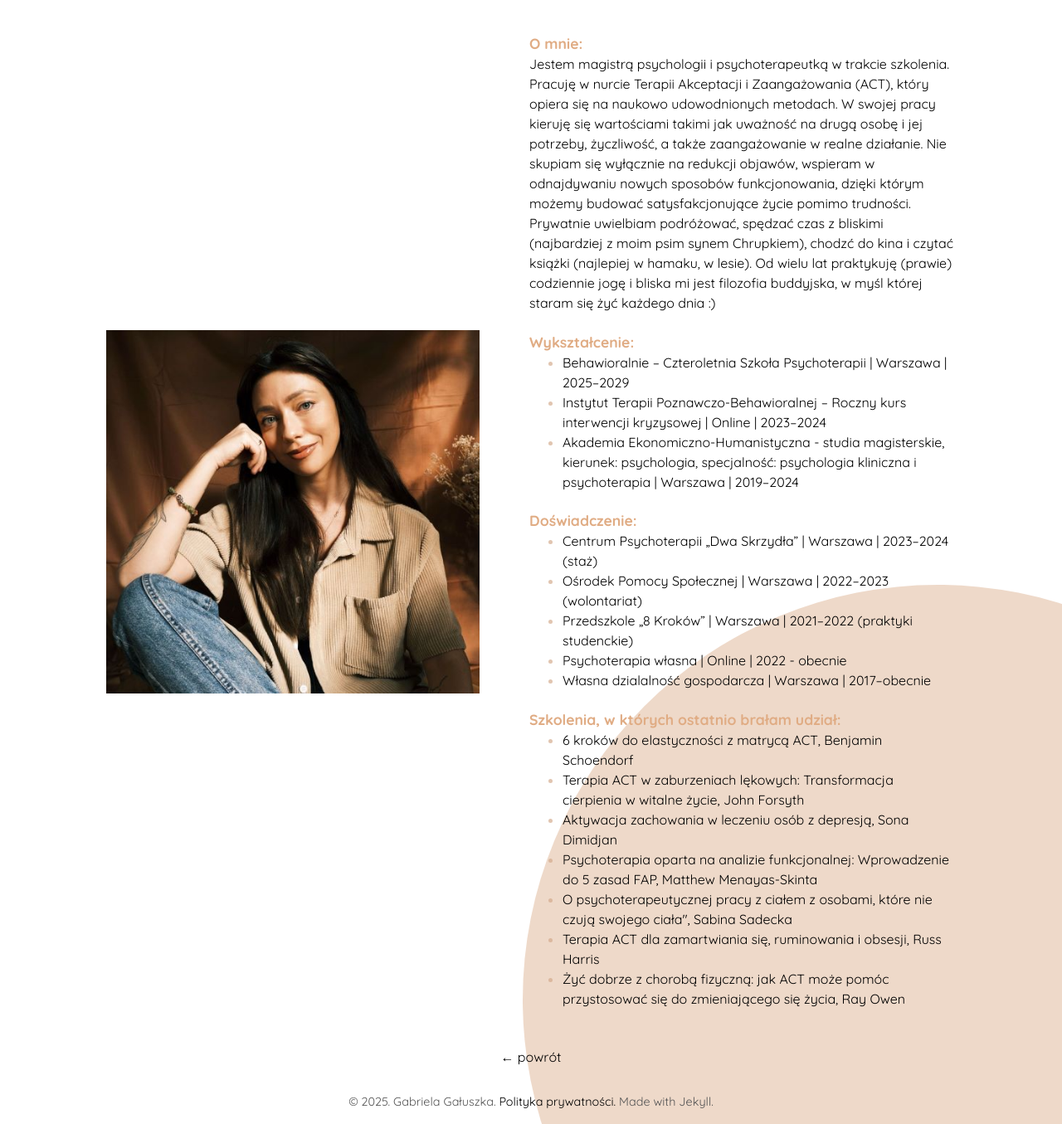
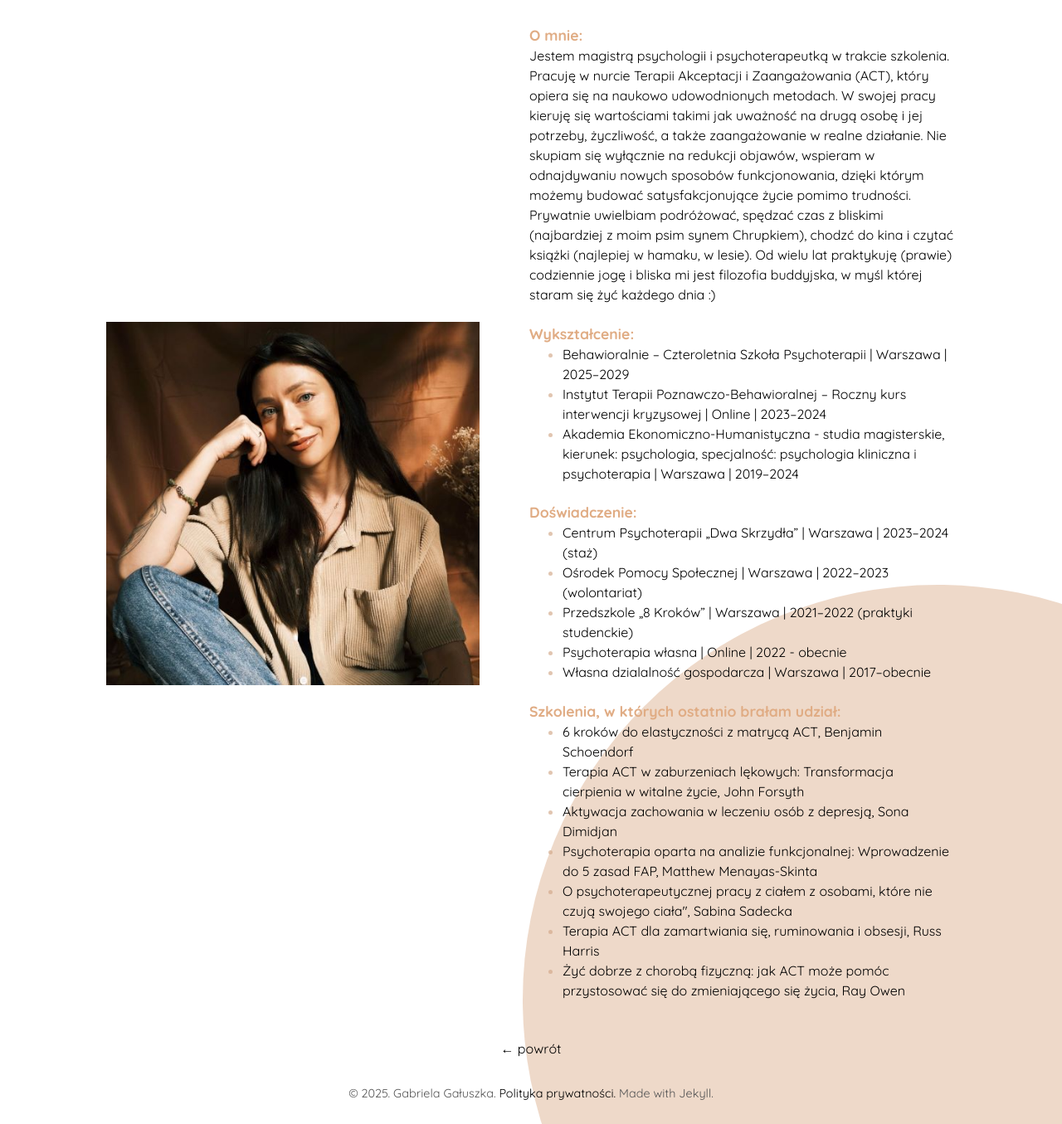
Before and after one commit to misievicz/kontekst, a Jekyll site: the page built from about.html, in a window 1280 px wide. Shown: the whole page at 83% size. Built offline with Jekyll 4.4.1, drawn with Linux system fonts in a browser that asks for light colours.

Commit message:
ver_1.0-emial

```diff
--- a/_sass/tale/_base.scss
+++ b/_sass/tale/_base.scss
@@ -171,7 +171,7 @@ td {
 }
 
 .about-container-main {
-  margin-top: 18px;
+  margin-top: 8px;
   margin-bottom: 30px;
   max-width: 1400px;
   display: flex;
```
